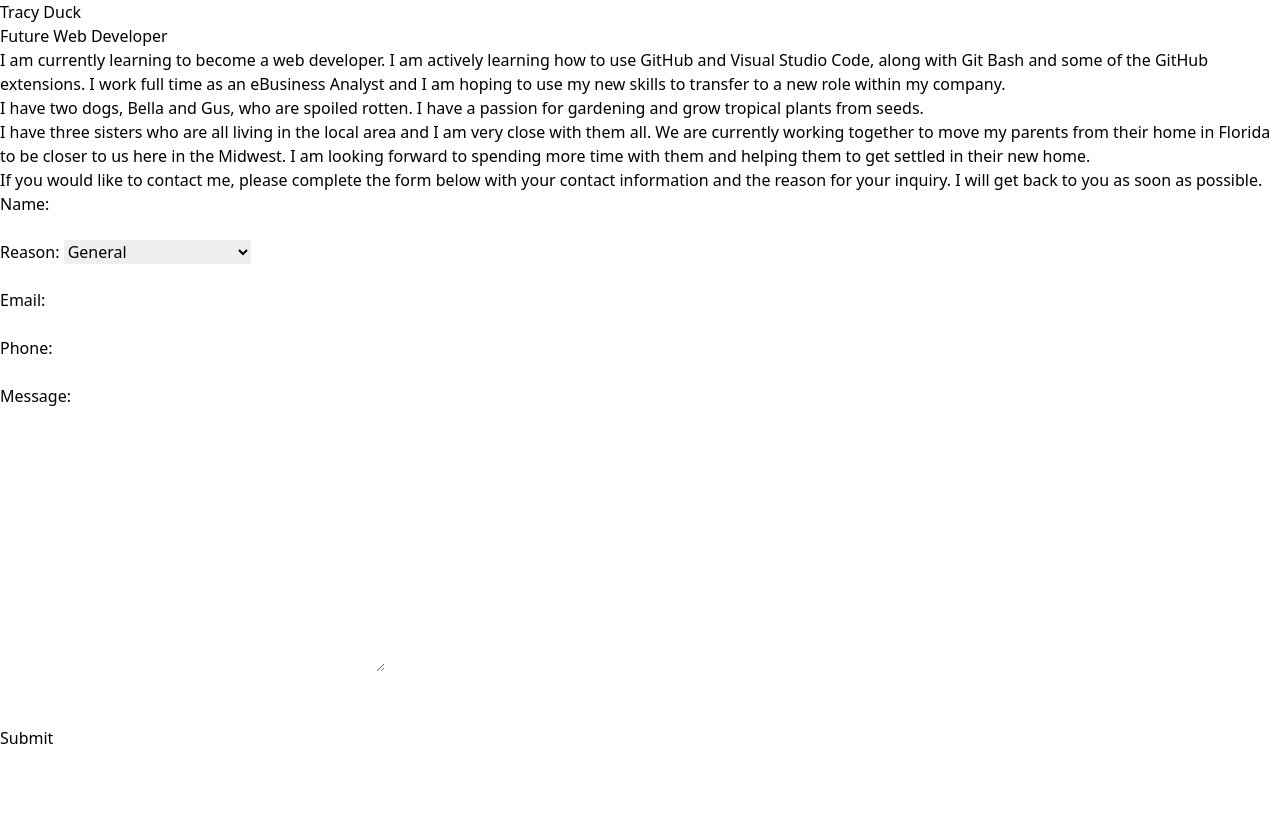
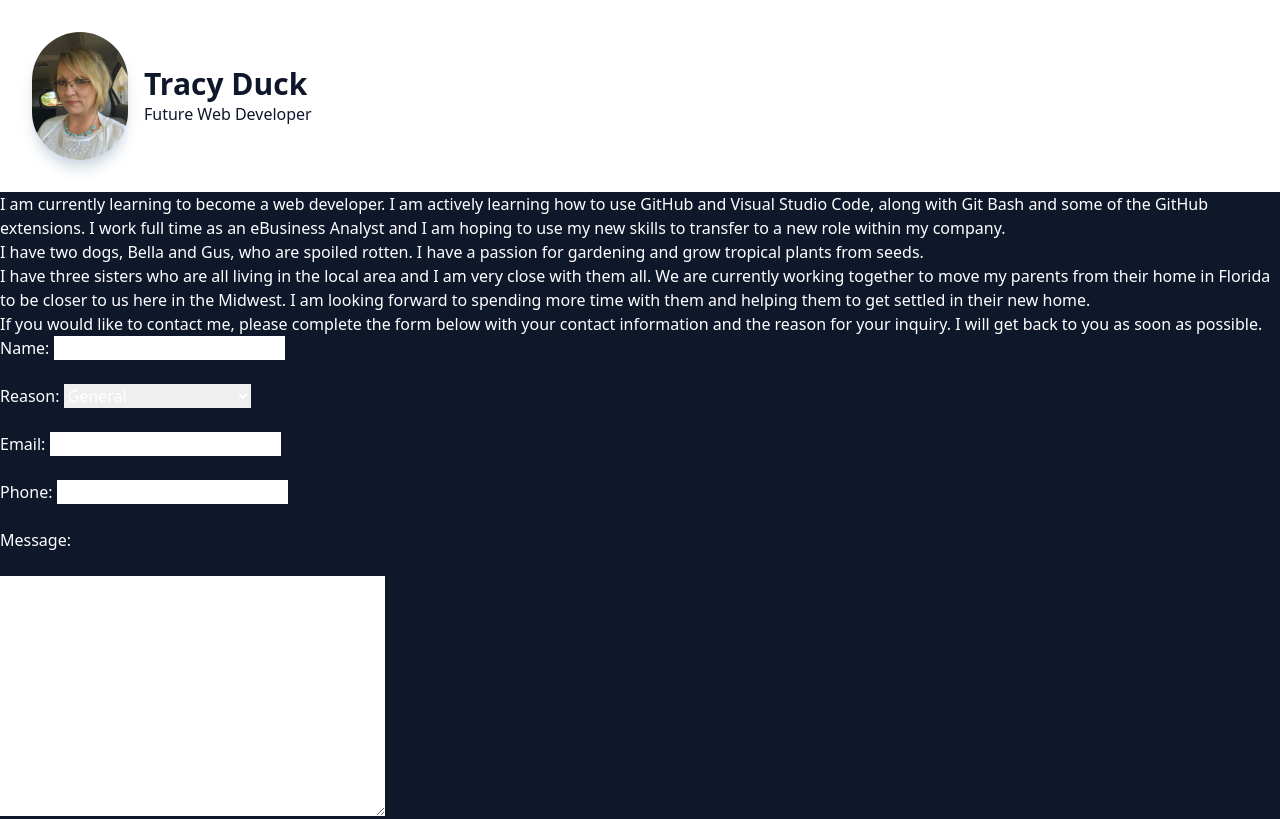
Before and after one commit to SWIC-177/html-css-skills-demo-tvymola, a website built with Vite: page index.html in a window 1280 px wide. Shown: the top 819 px of the page. Built offline with nearby package versions, Linux system fonts and the light colour scheme.

Commit message:
Update header and body

```diff
--- a/index.html
+++ b/index.html
@@ -1,4 +1,4 @@
-<!DOCTYPE html>
+<!doctype html>
 <html lang="en">
   <head>
     <meta charset="UTF-8" />
@@ -8,11 +8,20 @@
     <link rel="icon" type="image/x-icon" href="img/favicon.ico" />
   </head>
 
-  <header>
-    <h1>Tracy Duck</h1>
-    <h2>Future Web Developer</h2>
+  <header class="flex items-center gap-x-4 bg-white p-8 text-slate-900">
+    <img
+      src="img/Me.JPG"
+      alt=""
+      width="96"
+      height="96"
+      class="rounded-full shadow-lg shadow-slate-300"
+    /><!-- Remove the closing </img> tag -->
+    <div>
+      <h1 class="text-3xl font-semibold">Tracy Duck</h1>
+      <h2 class="font-thin">Future Web Developer</h2>
+    </div>
   </header>
-  <body>
+  <body class="bg-slate-900 text-white">
     <main>
       <p>
         I am currently learning to become a web developer. I am actively
@@ -100,8 +109,8 @@
         </div>
       </div>
     </main>
+    <footer>
+      <a href="mailto:tracy.duck@student.swic.edu">Email Me</a>
+    </footer>
   </body>
-  <footer>
-    <a href="mailto:tracy.duck@student.swic.edu">Email Me</a>
-  </footer>
 </html>
```
